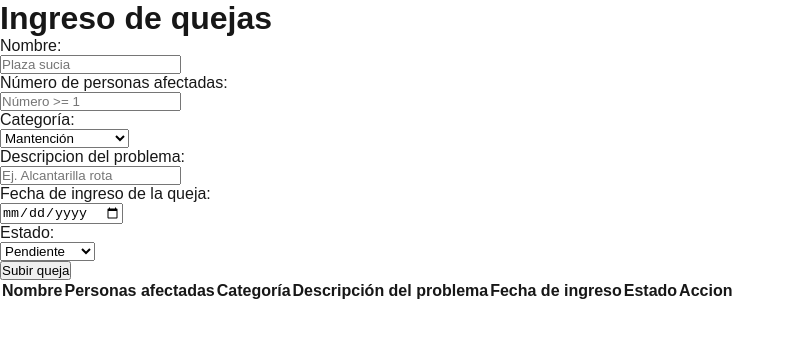
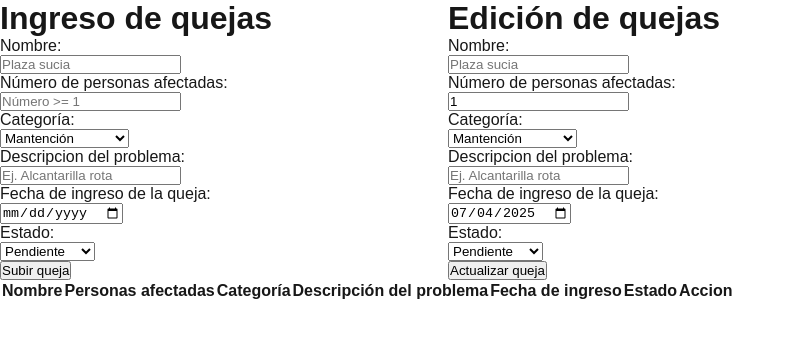
Before and after one commit to AUDIBIX/EVA3-Front-End-Benjamin-Parada, a Next.js app in the folder eva3front/: page / in a window 1280 px wide. Shown: the top 338 px of the page, without its empty margins (0-795 px from the left). Built offline with nearby package versions, Linux system fonts and the light colour scheme.

Commit message:
Tipado y edición
Se volvió al tipado de date y affected, y lo principal, se agregó la función de editar los datos en tabla. Se necesita implementar validaciones

```diff
--- a/eva3front/src/app/page.tsx
+++ b/eva3front/src/app/page.tsx
@@ -7,19 +7,26 @@ interface Queja{
   affected:number
   cat:string
   desc:string
-  date:string
+  date:Date
   state:string
+}
+
+interface EditIndex{
+  i:number
 }
 
 const initialStateQueja:Queja = { //Esto le da un valor inicial al state Queja, que se va a ir modificando
   problem_name:"",
   affected:1,
-  cat:"maintenance",
+  cat:"Mantención",
   desc:"",
-  //Esto (date) crea una fecha con el formato Date y la fecha en la que se ejecutó el programa,
-  // la inserta como texto para mas facilidad al llevar y traer del localstorage
-  date: new Date().toLocaleDateString(),
-  state:"pending"
+  //Esto (date) crea una fecha con el formato Date y la fecha en la que se ejecutó el programa
+  date: new Date(),
+  state:"Pendiente"
+}
+
+const initialStateEditIndex:EditIndex = {
+  i:-1
 }
 
 export default function Home() {
@@ -27,12 +34,19 @@ export default function Home() {
   const localstorage = window.localStorage
   const [queja, setqueja] = useState(initialStateQueja)
   const [quejas, setquejas] = useState<Queja[]>([])
+  const [quejaEdit, setquejaEdit] = useState(initialStateQueja)
+  const [editIndex, seteditIndex] = useState(initialStateEditIndex)
 
   useEffect(() => { //Tomar la información guardada en localstorage al cargar la página
     let quejasStr = localstorage.getItem("quejas")
     if (quejasStr != null){
-      let quejasList = JSON.parse(quejasStr) // Devuelve todo como string
-      setquejas(quejasList)
+      let quejasParsed = JSON.parse(quejasStr) // Devuelve todo como string
+      let quejasTyped = quejasParsed.map((q:Queja)=>({// Mapeo de las quejas en str para trabajar con datos tipados
+        ...q,
+        affected: Number(q.affected), // Convertir el numero de afectados de str a Number
+        date: new Date(q.date) // Convertir la fecha a Date
+      }))
+      setquejas(quejasTyped)
     }
   },[])
 
@@ -49,17 +63,36 @@ export default function Home() {
   }
 
   const handleRemove = (i:number) => {
-    let quejasremoved = quejas.filter((queja,index) => index != i)
+    let quejasremoved = quejas.filter((queja,index) => index != i) // Devuelve una copia de la lista sin los elementos que no coincidan
     setquejas(quejasremoved)
     localstorage.setItem("quejas", JSON.stringify(quejas))
     }
 
-  const handleEdit = (index:number) => {
+  const quejaEditar = (name:string,value:string|number|Date) => { // Funcion para actualizar el estado "quejaEdit" cuando se modifique el formulario
+    setquejaEdit({...quejaEdit, [name]: value})
+  }
 
+  // Se modifica el estado para guardar el indice de la queja a modificar, además de cargar la queja seleccionada para visualizar en el formulario
+  const editingIndex = (index:number) => {
+    seteditIndex({i:index})
+    setquejaEdit(quejas[index])
+  }
+
+
+  const handleEditar = (index:number) => {
+    let newList = [...quejas]
+    newList[index] = quejaEdit
+    setquejas(newList)
+    setquejaEdit(initialStateQueja)
+    localstorage.setItem("quejas", JSON.stringify(newList))
     }
 
   return (
     <>
+    {/* Los div son solo para poner un formulario al lado del otro */}
+    <div style={{display:"flex"}}>
+      {/* Formulario Ingreso */}
+      <div style={{width:'35%'}}>
         <form>
         <h1>Ingreso de quejas</h1>
         <p>Nombre:</p>
@@ -78,12 +111,12 @@ export default function Home() {
         <select
         name="cat"
         onChange={(e)=>{handleQueja(e.currentTarget.name,e.currentTarget.value)}}>
-        <option value="maintenance">Mantención</option>
-        <option value="security">Seguridad</option>
-        <option value="cleaning">Limpieza</option>
-        <option value="noise">Ruido</option>
-        <option value="public_services">Servicios públicos</option>
-        <option value="others">Otro</option>
+          <option value="Mantención">Mantención</option>
+          <option value="Seguridad">Seguridad</option>
+          <option value="Limpieza">Limpieza</option>
+          <option value="Ruido">Ruido</option>
+          <option value="Servicios públicos">Servicios públicos</option>
+          <option value="Otro">Otro</option>
         </select><br/>
         <p>Descripcion del problema:</p>
         <input
@@ -95,19 +128,78 @@ export default function Home() {
         <input
         type="date"
         name="date"
-      placeholder="DD/MM/YYYY"
+        placeholder="YYYY/MM/DD"
         onChange={(e)=>{handleQueja(e.currentTarget.name,e.currentTarget.value)}}></input><br/>
         <p>Estado:</p>
         <select
         name="state"
         onChange={(e)=>{handleQueja(e.currentTarget.name,e.currentTarget.value)}}>
-        <option value="pending">Pendiente</option>
-        <option value="in_progress">En progreso</option>
-        <option value="completed">Completada</option>
+          <option value="Pendiente">Pendiente</option>
+          <option value="En progreso">En progreso</option>
+          <option value="Completada">Completada</option>
         </select><br/>
         <button type="button" name="form_submit" onClick={() => {handleSubir()}} >Subir queja</button>
       </form>
+      </div>
 
+      {/* Formulario de edición */}
+      <div>
+        <form>
+        <h1>Edición de quejas</h1>
+        <p>Nombre:</p>
+        <input
+        type="text"
+        name="problem_name"
+        placeholder="Plaza sucia"
+        value={quejaEdit.problem_name}
+        onChange={(e)=>{quejaEditar(e.currentTarget.name,e.currentTarget.value)}}></input><br/>
+        <p>Número de personas afectadas:</p>
+        <input
+        type="number"
+        name="affected"
+        placeholder="Número >= 1"
+        value={quejaEdit.affected}
+        onChange={(e)=>{quejaEditar(e.currentTarget.name,parseInt(e.currentTarget.value))}}></input><br/>
+        <p>Categoría:</p>
+        <select
+        name="cat"
+        onChange={(e)=>{quejaEditar(e.currentTarget.name,e.currentTarget.value)}}
+        value={quejaEdit.cat}>
+          <option value="Mantención">Mantención</option>
+          <option value="Seguridad">Seguridad</option>
+          <option value="Limpieza">Limpieza</option>
+          <option value="Ruido">Ruido</option>
+          <option value="Servicios públicos">Servicios públicos</option>
+          <option value="Otro">Otro</option>
+        </select><br/>
+        <p>Descripcion del problema:</p>
+        <input
+        name="desc"
+        type="textarea"
+        placeholder="Ej. Alcantarilla rota"
+        onChange={(e)=>{quejaEditar(e.currentTarget.name,e.currentTarget.value)}}
+        value={quejaEdit.desc}></input><br/>
+        <p>Fecha de ingreso de la queja:</p>
+        <input
+        type="date"
+        name="date"
+        placeholder="YYYY/MM/DD"
+        value={quejaEdit.date.toISOString().split("T")[0]} //Se convierte a un str YYYY/MM/DD Porque así lo pide el input
+        onChange={(e)=>{quejaEditar(e.currentTarget.name,new Date(e.currentTarget.value))}}></input><br/>
+        <p>Estado:</p>
+        <select
+        name="state"
+        onChange={(e)=>{quejaEditar(e.currentTarget.name,e.currentTarget.value)}}>
+          <option value="Pendiente">Pendiente</option>
+          <option value="En progreso">En progreso</option>
+          <option value="Completada">Completada</option>
+        </select><br/>
+        <button type="button" name="form_submit" onClick={() => {handleEditar(editIndex.i)}} >Actualizar queja</button>
+      </form>
+      </div>
+    </div>
+
+    {/* Tabla de contenido */}
     <table>
       <thead>
         <tr>
@@ -128,10 +220,11 @@ export default function Home() {
               <td>{q.affected}</td>
               <td>{q.cat}</td>
               <td>{q.desc}</td>
-              <td>{q.date}</td>
+              {/* Acá en "date" se convierte a formato de fecha local en STR para visualizarla en tabla */}
+              <td>{q.date.toLocaleDateString()}</td>
               <td>{q.state}</td>
               <td>
-                <button type="button" onClick={() => handleEdit(index)}>Editar</button>
+                <button type="button" onClick={() => editingIndex(index)}>Editar</button>
                 <button type="button" onClick={() => handleRemove(index)}>Eliminar</button>
               </td>
             </tr>
```
Lines whose indentation alone changed are shown as unchanged.
